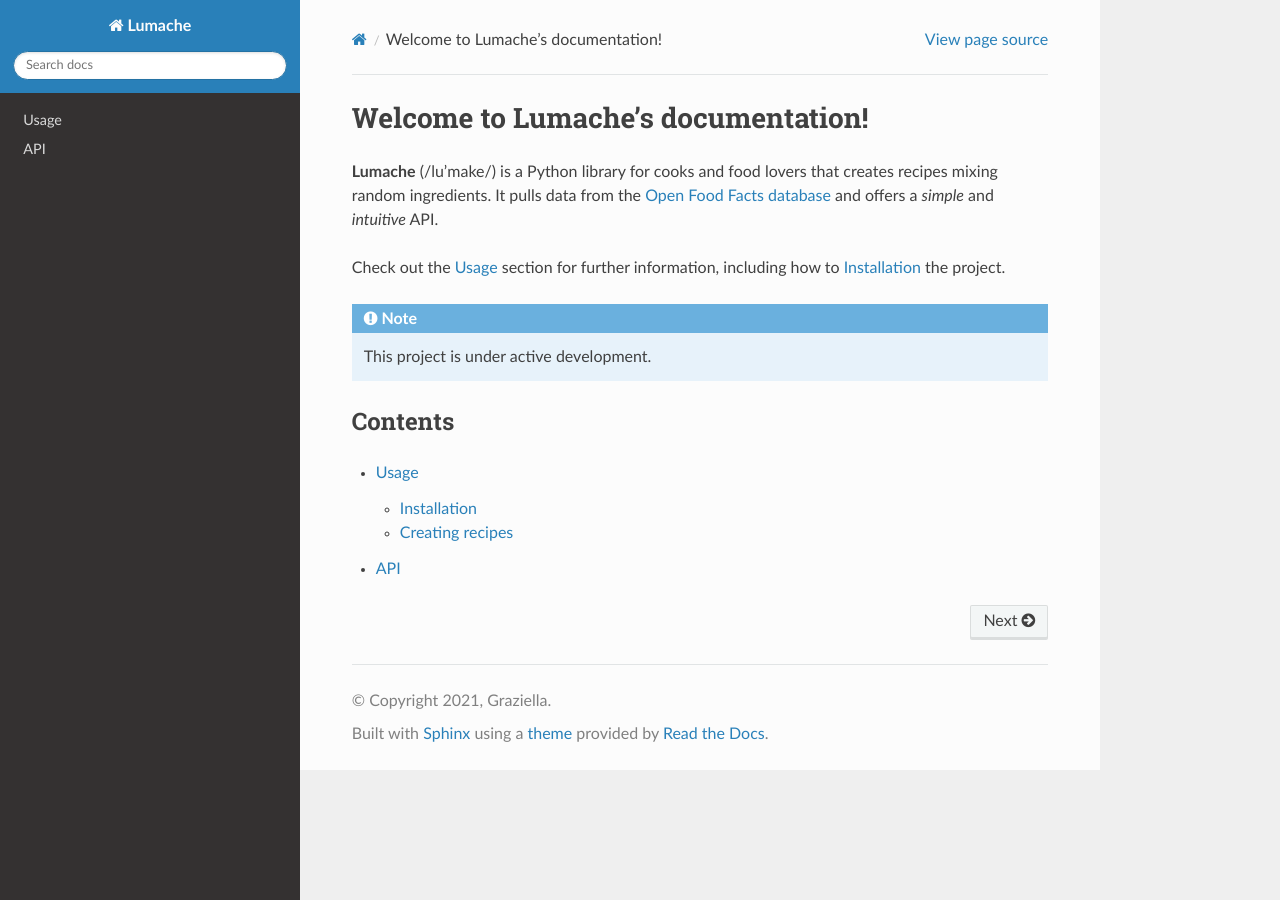
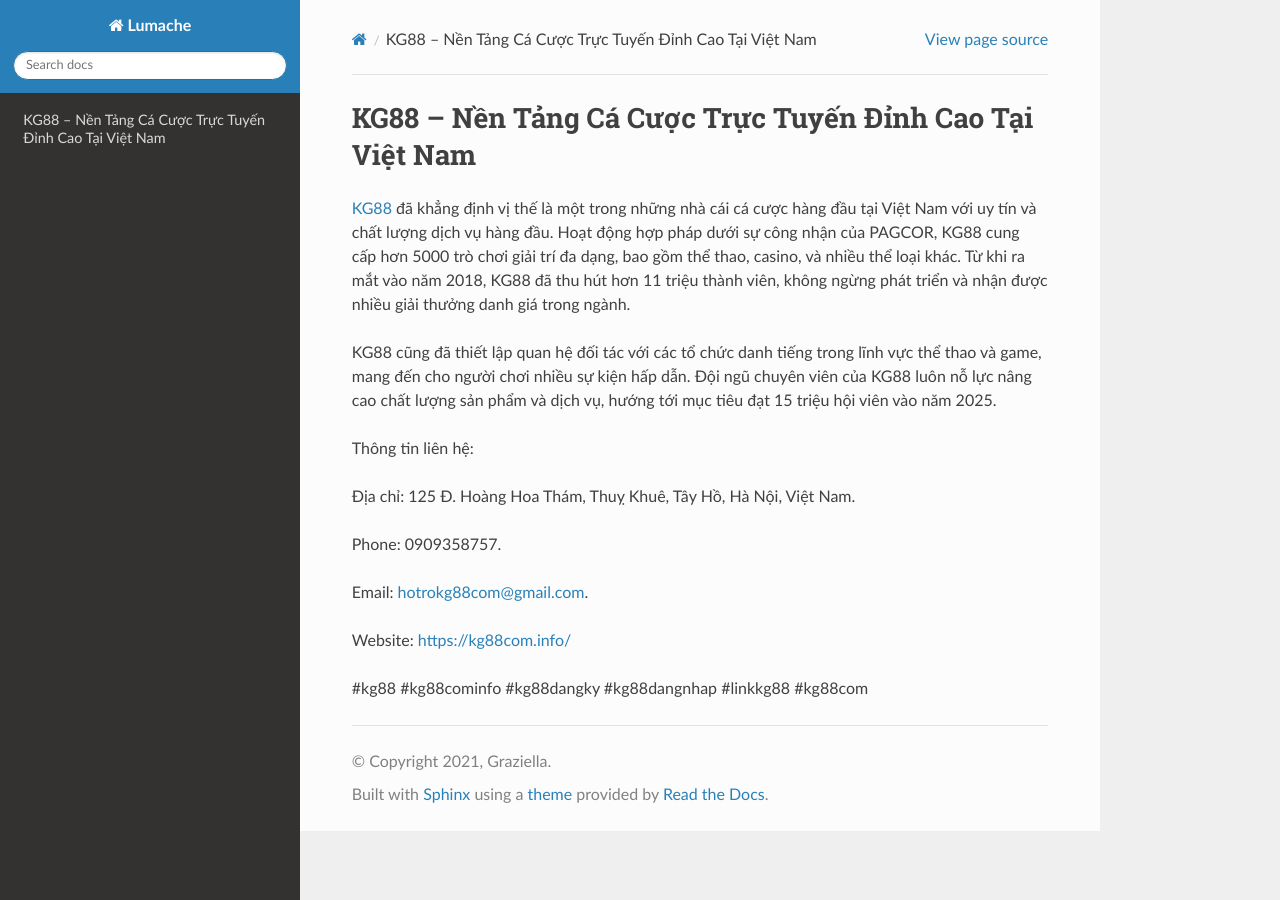
Before and after one commit to JonsCalicut123/kg88cominfo, a Sphinx documentation site: the page built from docs/source/index.rst, in a window 1280 px wide. Built offline with Sphinx 7.4.7 and the Read the Docs theme 3.1.0, drawn with Linux system fonts in a browser that asks for light colours.

Commit message:
Update index.rst

```diff
--- a/docs/source/index.rst
+++ b/docs/source/index.rst
@@ -1,22 +1,18 @@
-Welcome to Lumache's documentation!
+KG88 – Nền Tảng Cá Cược Trực Tuyến Đỉnh Cao Tại Việt Nam
 ===================================
 
-**Lumache** (/lu'make/) is a Python library for cooks and food lovers
-that creates recipes mixing random ingredients.
-It pulls data from the `Open Food Facts database <https://world.openfoodfacts.org/>`_
-and offers a *simple* and *intuitive* API.
+`KG88 <https://kg88com.info/>`_ đã khẳng định vị thế là một trong những nhà cái cá cược hàng đầu tại Việt Nam với uy tín và chất lượng dịch vụ hàng đầu. Hoạt động hợp pháp dưới sự công nhận của PAGCOR, KG88 cung cấp hơn 5000 trò chơi giải trí đa dạng, bao gồm thể thao, casino, và nhiều thể loại khác. Từ khi ra mắt vào năm 2018, KG88 đã thu hút hơn 11 triệu thành viên, không ngừng phát triển và nhận được nhiều giải thưởng danh giá trong ngành.
 
-Check out the :doc:`usage` section for further information, including
-how to :ref:`installation` the project.
+KG88 cũng đã thiết lập quan hệ đối tác với các tổ chức danh tiếng trong lĩnh vực thể thao và game, mang đến cho người chơi nhiều sự kiện hấp dẫn. Đội ngũ chuyên viên của KG88 luôn nỗ lực nâng cao chất lượng sản phẩm và dịch vụ, hướng tới mục tiêu đạt 15 triệu hội viên vào năm 2025.
 
-.. note::
+Thông tin liên hệ:
 
-   This project is under active development.
+Địa chỉ: 125 Đ. Hoàng Hoa Thám, Thuỵ Khuê, Tây Hồ, Hà Nội, Việt Nam.
 
-Contents
---------
+Phone: 0909358757.
 
-.. toctree::
+Email: hotrokg88com@gmail.com.
 
-   usage
-   api
+Website: https://kg88com.info/
+
+#kg88 #kg88cominfo #kg88dangky #kg88dangnhap #linkkg88 #kg88com
```
